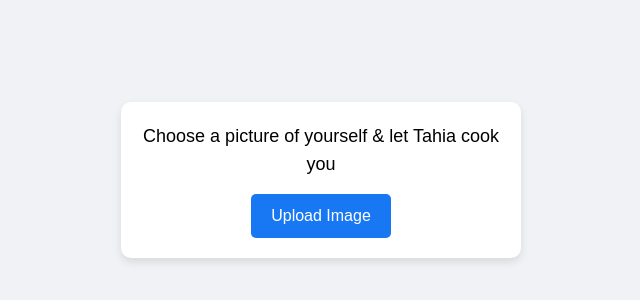
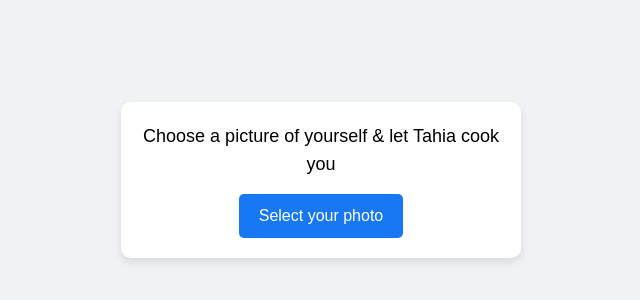
Before and after one commit to AbrarShahriar/tahiacomments, a plain HTML site: page index.html in a window 1280 px wide. Shown: the part 220-520 px from the top of the page, without its empty margins (319-959 px from the left). Drawn offline with nearby package versions, Linux system fonts and the light colour scheme.

Commit message:
fix: label change

```diff
--- a/index.html
+++ b/index.html
@@ -86,7 +86,7 @@
       <h1 class="text-lg text-center mb-4">
         Choose a picture of yourself & let Tahia cook you
       </h1>
-      <label class="custom-upload" for="imageUpload">Upload Image</label>
+      <label class="custom-upload" for="imageUpload">Select your photo</label>
       <input type="file" id="imageUpload" accept="image/*" />
 
       <div class="post-container" id="postContainer">
```
